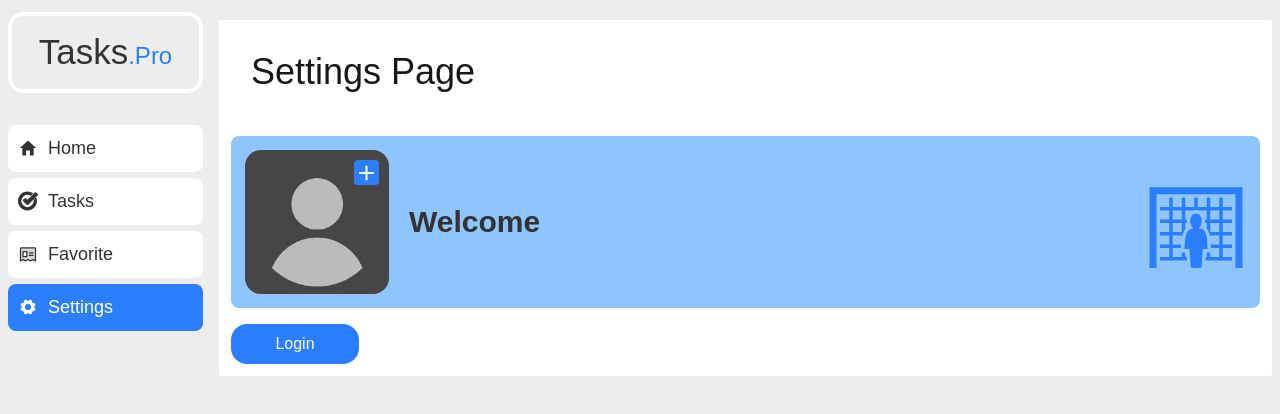
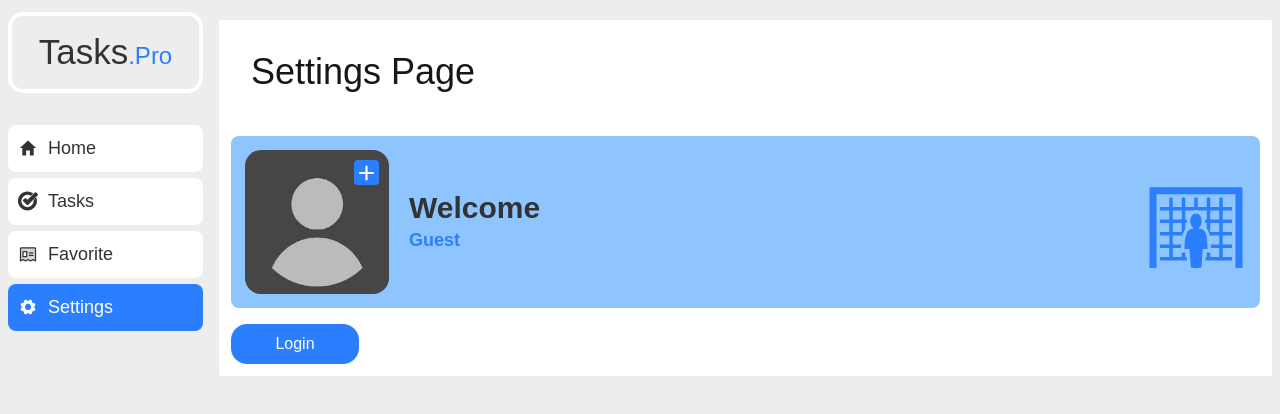
Before and after one commit to mohamedhabib102/TasksPro, a Next.js app: page /Edits in a window 1280 px wide. Shown: the top 414 px of the page. Built offline with nearby package versions, Linux system fonts and the light colour scheme.

Commit message:
fix: update welcome message display logic in ControlProfile component

```diff
--- a/app/Components/ControlProfile.jsx
+++ b/app/Components/ControlProfile.jsx
@@ -136,7 +136,7 @@ export default function ControlProfile(){
                 </div>
                   <div className="w-1/2">
                         <h3 className="lg:text-3xl text-lg text-[#333] font-bold">Welcome</h3>
-                        <p className="lg:text-lg text-sm font-semibold text-blue-500 break-words">{user ? `${name}` : "Guest"}</p>
+                        <p className="lg:text-lg text-sm font-semibold text-blue-500 break-words">{name ? `${name}` : "Guest"}</p>
                   </div>
                 </div>
 
```
